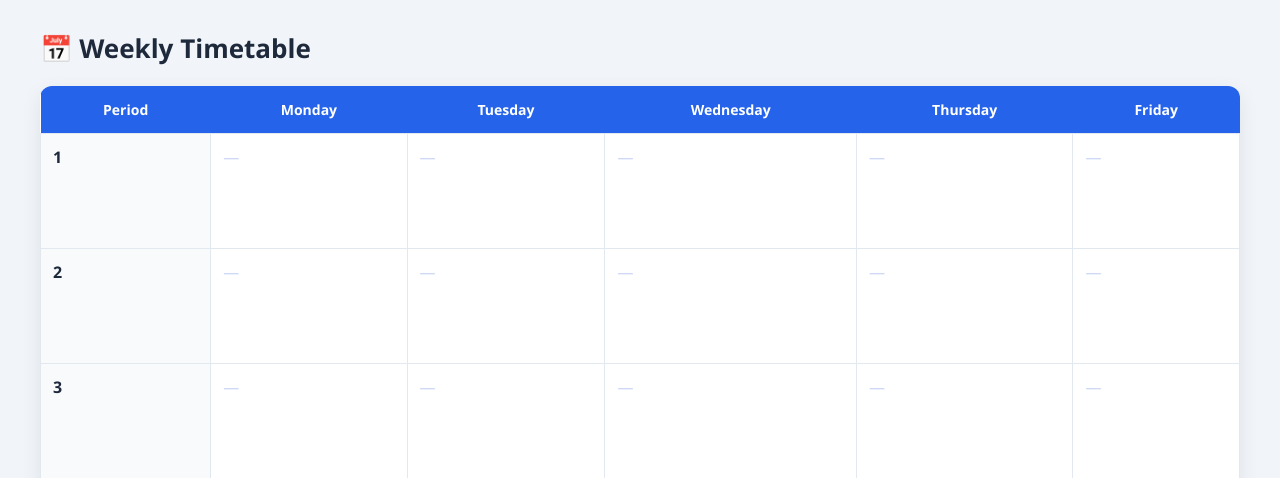
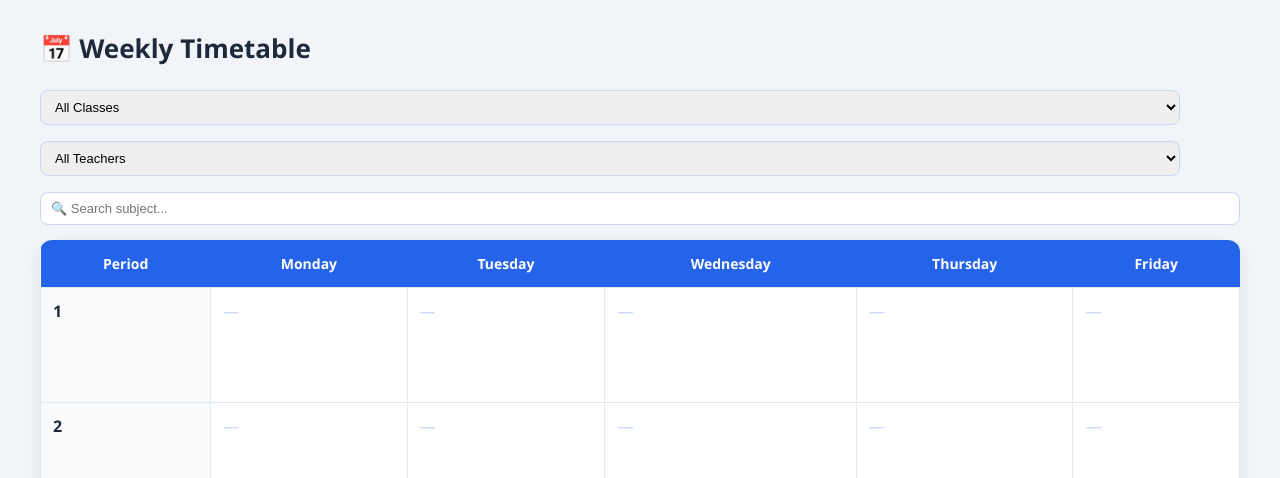
Before and after one commit to krishnamohan6858-cyber/school-timetable, a Flask app: page /timetable in a window 1280 px wide; the page is wider, and only the part inside the window is pictured. Shown: the part 55-533 px from the top of that part. Run offline with Flask 3, Linux system fonts and the light colour scheme; data that the repository does not hold is empty; some libraries are stand-ins or nearby versions.

Commit message:
new uodated system

```diff
--- a/app.py
+++ b/app.py
@@ -271,39 +271,81 @@ def get_substitute(day, period):
 # # ---------------- ROUTES ----------------
 
 
+# @app.route('/timetable')
+# def timetable():
+
+#     # 🔥 AUTO RESET (midnight logic)
+#     reset_daily_substitutions()
+
+#     conn = get_db_connection()
+#     cur = conn.cursor()
+
+#     cur.execute("SELECT * FROM timetable")
+#     data = cur.fetchall()
+
+#     # Convert to grid format
+#     grid = {}
+#     days = ["Monday", "Tuesday", "Wednesday", "Thursday", "Friday"]
+
+#     for d in days:
+#         grid[d] = {}
+
+#     for row in data:
+#         # 👇 UPDATED unpacking (added substitute_date)
+#         id, class_name, day, period, subject, teacher, substitute, substitute_date = row
+
+#         grid[day][period] = {
+#             "id": id,
+#             "class": class_name,
+#             "subject": subject,
+#             "teacher": teacher,
+#             "substitute": substitute,
+#             "substitute_date": substitute_date   # 🔥 IMPORTANT
+#         }
+
+#     # Get teachers list (for dropdown)
+#     cur.execute("SELECT name FROM teachers")
+#     teachers = [t[0] for t in cur.fetchall()]
+
+#     conn.close()
+
+#     return render_template(
+#         'timetable_grid.html',
+#         grid=grid,
+#         days=days,
+#         periods=range(1, 11),
+#         teachers=teachers
+#     )
+
 @app.route('/timetable')
 def timetable():
-
-    # 🔥 AUTO RESET (midnight logic)
-    reset_daily_substitutions()
-
     conn = get_db_connection()
     cur = conn.cursor()
 
     cur.execute("SELECT * FROM timetable")
     data = cur.fetchall()
 
-    # Convert to grid format
     grid = {}
     days = ["Monday", "Tuesday", "Wednesday", "Thursday", "Friday"]
 
     for d in days:
         grid[d] = {}
 
+    classes = set()
+
     for row in data:
-        # 👇 UPDATED unpacking (added substitute_date)
-        id, class_name, day, period, subject, teacher, substitute, substitute_date = row
+        _, class_name, day, period, subject, teacher, substitute, substitute_date = row
+
+        classes.add(class_name)
 
         grid[day][period] = {
-            "id": id,
+            "id": row[0],
             "class": class_name,
             "subject": subject,
             "teacher": teacher,
-            "substitute": substitute,
-            "substitute_date": substitute_date   # 🔥 IMPORTANT
+            "substitute": substitute
         }
 
-    # Get teachers list (for dropdown)
     cur.execute("SELECT name FROM teachers")
     teachers = [t[0] for t in cur.fetchall()]
 
@@ -314,7 +356,8 @@ def timetable():
         grid=grid,
         days=days,
         periods=range(1, 11),
-        teachers=teachers
+        teachers=teachers,
+        classes=sorted(list(classes))  # 🔥 IMPORTANT
     )
 
 
--- a/static/style.css
+++ b/static/style.css
@@ -262,3 +262,52 @@ input:focus, select:focus {
         width: 100%;
     }
 }
+
+/* FILTER BOX */
+.filter-box {
+    background: white;
+    padding: 15px;
+    margin-bottom: 15px;
+    border-radius: 10px;
+    box-shadow: 0 4px 10px rgba(0,0,0,0.05);
+}
+
+.class-filters {
+    display: flex;
+    flex-wrap: wrap;
+    gap: 10px;
+    margin-top: 10px;
+}
+
+.class-filters label {
+    background: #f1f5f9;
+    padding: 6px 10px;
+    border-radius: 6px;
+    cursor: pointer;
+    font-size: 13px;
+}
+
+.class-filters input {
+    margin-right: 5px;
+}
+
+/* FILTER BAR */
+.filter-bar {
+    display: flex;
+    gap: 12px;
+    margin-bottom: 15px;
+    flex-wrap: wrap;
+}
+
+.filter-bar select,
+.filter-bar input {
+    padding: 8px 10px;
+    border-radius: 8px;
+    border: 1px solid #cbd5f5;
+    font-size: 13px;
+    min-width: 150px;
+}
+
+.filter-bar input {
+    flex: 1;
+}
--- a/templates/timetable_grid.html
+++ b/templates/timetable_grid.html
@@ -44,6 +44,27 @@
         })
         .then(() => location.reload());
     }
+
+    // 🔥 MAIN FILTER FUNCTION
+    function applyFilters() {
+        const selectedClass = document.getElementById("classFilter").value.toLowerCase();
+        const selectedTeacher = document.getElementById("teacherFilter").value.toLowerCase();
+        const searchText = document.getElementById("searchInput").value.toLowerCase();
+
+        document.querySelectorAll(".cell").forEach(cell => {
+            const cls = cell.querySelector(".class")?.dataset.class.toLowerCase() || "";
+            const teacher = cell.querySelector(".teacher")?.dataset.teacher.toLowerCase() || "";
+            const subject = cell.querySelector(".subject")?.dataset.subject.toLowerCase() || "";
+
+            let show = true;
+
+            if (selectedClass && cls !== selectedClass) show = false;
+            if (selectedTeacher && teacher !== selectedTeacher) show = false;
+            if (searchText && !subject.includes(searchText)) show = false;
+
+            cell.style.display = show ? "flex" : "none";
+        });
+    }
     </script>
 </head>
 
@@ -65,6 +86,29 @@
 <div class="container">
 
     <h1>📅 Weekly Timetable</h1>
+
+    <!-- 🔥 FILTER BAR -->
+    <div class="filter-bar">
+
+        <select id="classFilter" onchange="applyFilters()">
+            <option value="">All Classes</option>
+            {% for cls in classes %}
+            <option value="{{ cls }}">{{ cls }}</option>
+            {% endfor %}
+        </select>
+
+        <select id="teacherFilter" onchange="applyFilters()">
+            <option value="">All Teachers</option>
+            {% for t in teachers %}
+            <option value="{{ t }}">{{ t }}</option>
+            {% endfor %}
+        </select>
+
+        <input type="text" id="searchInput"
+               placeholder="🔍 Search subject..."
+               onkeyup="applyFilters()">
+
+    </div>
 
     <div class="table-container">
         <table class="grid-table">
@@ -94,15 +138,15 @@
                     <!-- VIEW MODE -->
                     <div class="view-mode">
 
-                        <div class="subject">
+                        <div class="subject" data-subject="{{ grid[day][p].subject }}">
                             {{ grid[day][p].subject }}
                         </div>
 
-                        <div class="class">
+                        <div class="class" data-class="{{ grid[day][p].class }}">
                             Class {{ grid[day][p].class }}
                         </div>
 
-                        <div class="teacher">
+                        <div class="teacher" data-teacher="{{ grid[day][p].teacher }}">
                             👨‍🏫 {{ grid[day][p].teacher }}
                         </div>
 
```
